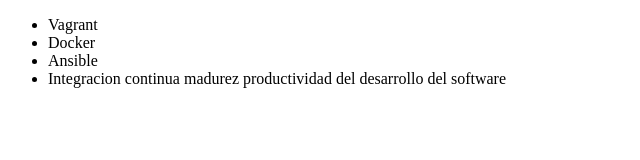
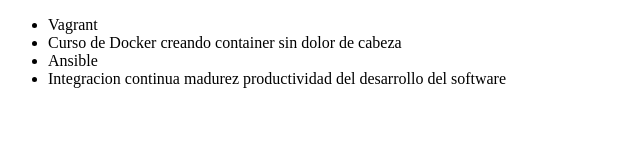
Before and after one commit to DifKiG/Alura-git, a plain HTML site: page index.html in a window 1280 px wide. Shown: the whole page, without its empty margins (0-640 px from the left). Drawn offline with Linux system fonts and the light colour scheme.

Commit message:
Actualizado nombre del curso de Docker.

```diff
--- a/index.html
+++ b/index.html
@@ -7,7 +7,7 @@
     <body>
         <ul>
             <li>Vagrant</li>
-            <li>Docker</li>
+            <li>Curso de Docker creando container sin dolor de cabeza</li>
             <li>Ansible</li>
             <li>Integracion continua madurez productividad del desarrollo del software</li>
         </ul>
```
